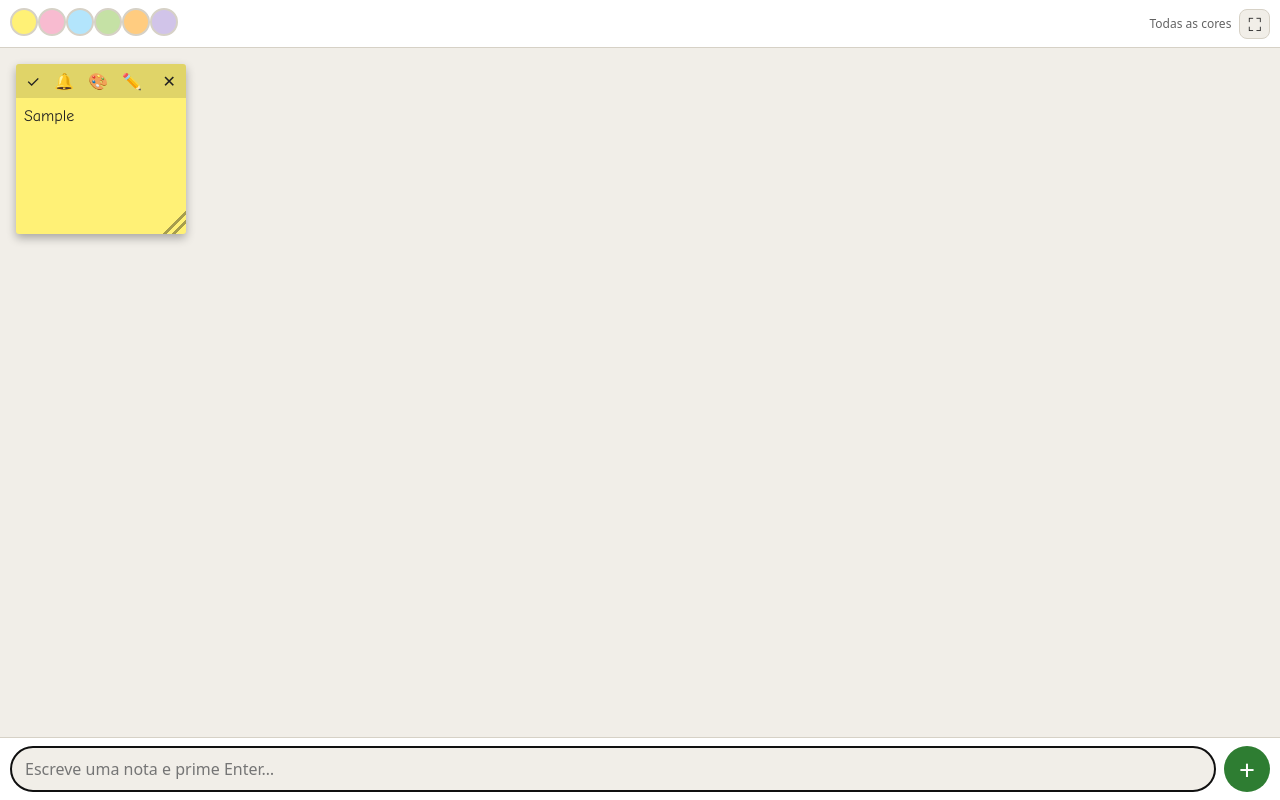
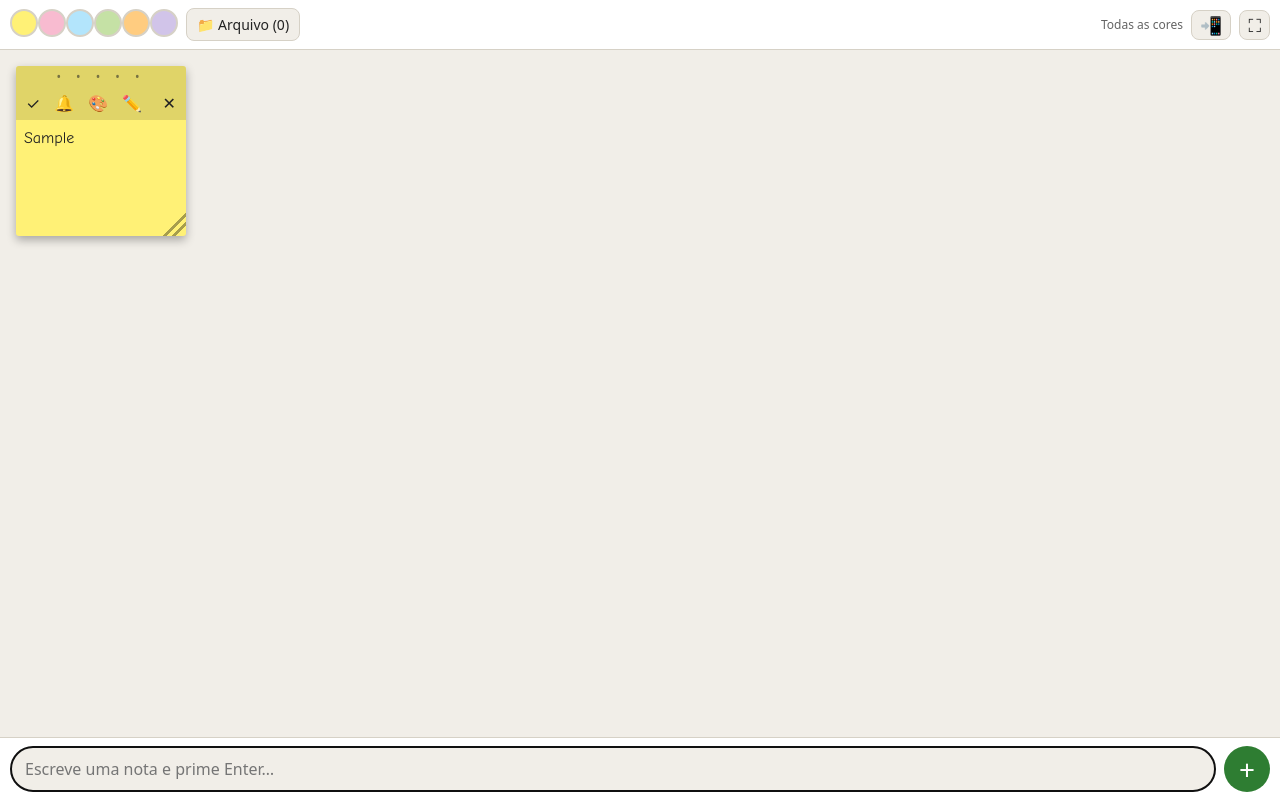
Before and after one commit to RogerCruz2405/Post_It, a website: page index.html in a window 1280 px wide. Both pictures are taken after typing "Sample" into the empty fields and a click on the button "Adicionar nota". Drawn offline with Linux system fonts and the light colour scheme.

Commit message:
Add files via upload

```diff
--- a/index.html
+++ b/index.html
@@ -19,28 +19,30 @@ button{font:inherit;cursor:pointer}
 #add{background:#2e7d32;color:#fff;border:0;border-radius:50%;width:46px;height:46px;font-size:28px;line-height:1;padding:0;flex:none}
 .dot{width:28px;height:28px;border-radius:50%;border:2px solid var(--bd);padding:0}
 .dot.on{border-color:var(--fg);box-shadow:0 0 0 2px var(--bar),0 0 0 4px var(--fg)}
-#lbl{font-size:12px;opacity:.7;margin-left:auto}#fs{background:var(--bg);color:var(--fg);border:1px solid var(--bd);border-radius:8px;font-size:18px;padding:2px 8px}
+#lbl{font-size:12px;opacity:.7;margin-left:auto}#fs,#ar,#ins{background:var(--bg);color:var(--fg);border:1px solid var(--bd);border-radius:8px;font-size:18px;padding:2px 8px}#ar{font-size:14px;padding:6px 10px}
 #board{flex:1;overflow:auto;position:relative;-webkit-overflow-scrolling:touch}
 #sheet{position:relative;width:2000px;height:2000px}
 .note{position:absolute;overflow:hidden;display:flex;flex-direction:column;border-radius:3px;box-shadow:0 4px 10px rgba(0,0,0,.3);color:#222;min-width:120px;min-height:100px}
-.hd{display:flex;align-items:center;gap:2px;padding:2px 4px;background:rgba(0,0,0,.12);cursor:grab;touch-action:none;user-select:none;min-height:30px}
+.hd{display:flex;flex-wrap:wrap;align-items:center;align-content:flex-start;gap:0 2px;padding:0 4px;background:rgba(0,0,0,.12);cursor:grab;touch-action:none;user-select:none;height:54px;box-sizing:border-box;flex:none}.gp{flex:0 0 100%;height:22px;line-height:22px;text-align:center;opacity:.55;letter-spacing:6px;font-size:12px}
 .hd .sp{flex:1}
 .hd button{background:none;border:0;font-size:16px;padding:4px 6px;color:#222}
 .note textarea{flex:1;border:0;background:transparent;resize:none;padding:8px;font:16px/1.35 "Segoe Print","Comic Sans MS",system-ui,sans-serif;color:#222;outline:none;min-height:0}
 .rm{font-size:11px;padding:0 8px 4px;color:#333}
 .rz{position:absolute;right:0;bottom:0;width:26px;height:26px;cursor:nwse-resize;touch-action:none;background:linear-gradient(135deg,transparent 55%,rgba(0,0,0,.35) 55% 62%,transparent 62% 72%,rgba(0,0,0,.35) 72% 79%,transparent 79%)}
 .note.due{animation:p 1s infinite alternate;outline:3px solid #d32f2f}
-.dr{position:absolute;left:0;top:30px;pointer-events:none}.pen .dr{pointer-events:auto;touch-action:none;cursor:crosshair}.pen textarea{pointer-events:none}.er{display:none}.pen .er{display:inline}.pen .bl,.pen .cl,.pen .ok{display:none}.note.done{opacity:.55}.note.done textarea{text-decoration:line-through}.note.done .hd .ok{background:#2e7d32;color:#fff;border-radius:6px}.hd .pn.on,.hd .er.on{background:rgba(0,0,0,.25);border-radius:6px}
+.dr{position:absolute;left:0;top:54px;pointer-events:none}.pen .dr{pointer-events:auto;touch-action:none;cursor:crosshair}.pen textarea{pointer-events:none}.er{display:none}.pen .er{display:inline}.pen .bl,.pen .cl,.pen .ok{display:none}.note.done{opacity:.55}.note.done textarea{text-decoration:line-through}.note.done .hd .ok{background:#2e7d32;color:#fff;border-radius:6px}.hd .pn.on,.hd .er.on{background:rgba(0,0,0,.25);border-radius:6px}
 @keyframes p{to{transform:scale(1.03)}}
 dialog{border:1px solid var(--bd);border-radius:12px;background:var(--bar);color:var(--fg);padding:16px}
 dialog input{font:inherit;padding:6px;margin:8px 0;display:block;width:100%;box-sizing:border-box}
 dialog button{padding:7px 12px;margin:4px 4px 0 0;border-radius:8px;border:1px solid var(--bd);background:var(--bg);color:var(--fg)}
+#arq{width:min(520px,92vw);max-height:80vh;overflow:auto}.ai{display:flex;align-items:center;gap:8px;padding:8px 0;border-bottom:1px solid var(--bd)}.ai i{width:14px;height:14px;border-radius:50%;flex:none}.ai span{flex:1;overflow:hidden;text-overflow:ellipsis;white-space:nowrap}
 #toast{position:fixed;left:50%;transform:translateX(-50%);bottom:calc(16px + env(safe-area-inset-bottom,0px));background:#d32f2f;color:#fff;padding:10px 16px;border-radius:10px;display:none;z-index:99999;max-width:90%}
 </style></head><body>
-<div id="bar"><span id="dots"></span><span id="lbl">Todas as cores</span><button id="fs" title="Ecrã inteiro">⛶</button></div>
+<div id="bar"><span id="dots"></span><button id="ar" title="Arquivo">📁 Arquivo (<span id="arn">0</span>)</button><span id="lbl">Todas as cores</span><button id="ins" title="Instalar">📲</button><button id="fs" title="Ecrã inteiro">⛶</button></div>
 <div id="board"><div id="sheet"></div></div>
 <div id="qa"><input id="qt" placeholder="Escreve uma nota e prime Enter…" enterkeyhint="send" autocomplete="off"><button id="add" aria-label="Adicionar nota">+</button></div>
 <dialog id="dlg"><b>Lembrete</b><input type="datetime-local" id="dt"><button id="ok">Guardar</button><button id="clr">Remover</button><button id="cx">Fechar</button></dialog>
+<dialog id="arq"><b>Arquivo</b><div id="al"></div><button id="acl">Fechar</button></dialog>
 <div id="toast"></div>
 <script>
 const COL=['#fff176','#f8bbd0','#b3e5fc','#c5e1a5','#ffcc80','#d1c4e9'];
@@ -58,14 +60,14 @@ const loc=t=>{const d=new Date(t-new Date(t).getTimezoneOffset()*6e4);return d.t
 function drag(h,fn){h.addEventListener('pointerdown',e=>{if(e.target.closest('button'))return;e.preventDefault();h.setPointerCapture(e.pointerId);const sx=e.clientX,sy=e.clientY;const mv=ev=>fn(ev.clientX-sx,ev.clientY-sy,false);const up=()=>{h.removeEventListener('pointermove',mv);h.removeEventListener('pointerup',up);h.removeEventListener('pointercancel',up);fn(0,0,true)};h.addEventListener('pointermove',mv);h.addEventListener('pointerup',up);h.addEventListener('pointercancel',up);fn(0,0,null)})}
 function build(n){
  const d=document.createElement('div');d.className='note'+(n.due&&!n.ok?' due':'')+(n.ok?' done':'');
- const place=()=>{d.style.cssText=`left:${n.x}px;top:${n.y}px;width:${n.w}px;height:${n.h}px;background:${COL[n.c]};z-index:${n.z};display:${filter<0||filter===n.c?'flex':'none'}`};place();
- d.innerHTML='<div class="hd"><button class="ok" title="Concluir">✓</button><button class="bl" title="Lembrete">🔔</button><button class="cl" title="Mudar cor">🎨</button><button class="pn" title="Caneta">✏️</button><button class="er" title="Borracha">🧽</button><span class="sp"></span><button class="x" title="Apagar">✕</button></div><textarea placeholder="Escreve aqui…"></textarea><canvas class="dr"></canvas><div class="rm"></div><div class="rz"></div>';
+ const place=()=>{d.style.cssText=`left:${n.x}px;top:${n.y}px;width:${n.w}px;height:${n.h}px;background:${COL[n.c]};z-index:${n.z};display:${!n.ok&&(filter<0||filter===n.c)?'flex':'none'}`};place();
+ d.innerHTML='<div class="hd"><div class="gp">• • • • •</div><button class="ok" title="Concluir">✓</button><button class="bl" title="Lembrete">🔔</button><button class="cl" title="Mudar cor">🎨</button><button class="pn" title="Caneta">✏️</button><button class="er" title="Borracha">🧽</button><span class="sp"></span><button class="x" title="Apagar">✕</button></div><textarea placeholder="Escreve aqui…"></textarea><canvas class="dr"></canvas><div class="rm"></div><div class="rz"></div>';
  const ta=d.querySelector('textarea'),rm=d.querySelector('.rm');ta.value=n.t||'';
  const info=()=>{rm.textContent=n.r?'🔔 '+fmt(n.r):''};info();
  ta.oninput=()=>{n.t=ta.value;save()};
  ta.onfocus=()=>{n.z=++S.z;d.style.zIndex=n.z;save()};
  const cv=d.querySelector('canvas');let er=false,dw=false,lx=0,ly=0;
- const fit=()=>{const w=Math.max(60,n.w),h=Math.max(60,n.h-30);const t=document.createElement('canvas');t.width=cv.width;t.height=cv.height;t.getContext('2d').drawImage(cv,0,0);cv.width=w;cv.height=h;cv.getContext('2d').drawImage(t,0,0);cv.style.width=w+'px';cv.style.height=h+'px'};
+ const fit=()=>{const w=Math.max(60,n.w),h=Math.max(60,n.h-54);const t=document.createElement('canvas');t.width=cv.width;t.height=cv.height;t.getContext('2d').drawImage(cv,0,0);cv.width=w;cv.height=h;cv.getContext('2d').drawImage(t,0,0);cv.style.width=w+'px';cv.style.height=h+'px'};
  fit();if(n.d){const im=new Image();im.onload=()=>cv.getContext('2d').drawImage(im,0,0);im.src=n.d}
  d.querySelector('.pn').onclick=function(){const on=d.classList.toggle('pen');this.classList.toggle('on',on)};
  d.querySelector('.er').onclick=function(){er=!er;this.classList.toggle('on',er)};
@@ -77,7 +79,7 @@ function build(n){
  drag(d.querySelector('.hd'),(dx,dy,s)=>{if(s===null){ox=n.x;oy=n.y;n.z=++S.z;d.style.zIndex=n.z;return}if(s){save();return}n.x=Math.max(0,Math.min(1900,ox+dx));n.y=Math.max(0,Math.min(1900,oy+dy));d.style.left=n.x+'px';d.style.top=n.y+'px'});
  drag(d.querySelector('.rz'),(dx,dy,s)=>{if(s===null){ow=n.w;oh=n.h;return}if(s){fit();save();return}n.w=Math.max(120,ow+dx);n.h=Math.max(100,oh+dy);d.style.width=n.w+'px';d.style.height=n.h+'px'});
  d.querySelector('.cl').onclick=()=>{n.c=(n.c+1)%COL.length;save();place()};
- d.querySelector('.ok').onclick=()=>{n.ok=!n.ok;if(n.ok){n.due=false;n.fired=true}save();d._upd();sync(n)};
+ d.querySelector('.ok').onclick=()=>{n.ok=!n.ok;if(n.ok){n.due=false;n.fired=true}save();d._upd();cnt();sync(n)};
  d.querySelector('.x').onclick=()=>{if((!n.t&&!n.d)||confirm('Apagar esta nota?')){n.r=0;sync(n);S.notes=S.notes.filter(m=>m!==n);save();d.remove()}};
  d.querySelector('.bl').onclick=()=>{cur=n;$('dt').value=n.r?loc(n.r):'';$('dlg').showModal();try{if('Notification'in window&&Notification.permission==='default')Notification.requestPermission()}catch(e){}};
  d._upd=()=>{d.classList.toggle('due',!!n.due&&!n.ok);d.classList.toggle('done',!!n.ok);info();place()};
@@ -92,7 +94,17 @@ $('clr').onclick=e=>{e.preventDefault();if(cur){cur.r=0;cur.due=false;save();cur
 $('cx').onclick=e=>{e.preventDefault();$('dlg').close()};
 function check(){const now=Date.now();S.notes.forEach(n=>{if(n.r&&n.r<=now&&!n.fired&&!n.ok){n.fired=true;n.due=true;save();n._el&&n._el._upd();const m='Lembrete: '+((n.t||'nota sem texto').slice(0,60));const t=$('toast');t.textContent=m;t.style.display='block';setTimeout(()=>t.style.display='none',8000);try{if('Notification'in window&&Notification.permission==='granted')new Notification('Post-it',{body:m});if(navigator.vibrate)navigator.vibrate([200,100,200])}catch(e){}}})}
 $('fs').onclick=()=>{try{document.fullscreenElement?document.exitFullscreen():document.documentElement.requestFullscreen()}catch(e){}};
+function cnt(){$('arn').textContent=S.notes.filter(n=>n.ok).length}
+function arch(){const l=$('al');l.innerHTML='';const a=S.notes.filter(n=>n.ok);cnt();if(!a.length){l.textContent='Sem notas arquivadas.';return}a.forEach(n=>{const r=document.createElement('div');r.className='ai';const c=document.createElement('i');c.style.background=COL[n.c];const t=document.createElement('span');t.textContent=(n.t||(n.d?'(desenho)':'(sem texto)')).replace(/\s+/g,' ');const b=document.createElement('button');b.textContent='Restaurar';b.onclick=()=>{n.ok=false;save();n._el._upd();arch()};const x=document.createElement('button');x.textContent='Apagar';x.onclick=()=>{if(confirm('Apagar para sempre?')){n.r=0;sync(n);S.notes=S.notes.filter(m=>m!==n);n._el.remove();save();arch()}};r.append(c,t,b,x);l.appendChild(r)})}
+$('ar').onclick=()=>{arch();$('arq').showModal()};$('acl').onclick=()=>$('arq').close();
+let dip=null;addEventListener('beforeinstallprompt',e=>{e.preventDefault();dip=e});
+async function diag(){if(dip){dip.prompt();return}
+const r=[];r.push(location.protocol==='https:'?'✓ Endereço seguro (https)':'✗ Precisa de https');
+for(const f of ['manifest.json','sw.js','icons/icon-192.png','icons/icon-512.png']){try{const x=await fetch(f,{cache:'no-store'});r.push((x.ok?'✓ ':'✗ ')+f+(x.ok?'':' (não encontrado)'))}catch(e){r.push('✗ '+f)}}
+r.push(navigator.serviceWorker&&navigator.serviceWorker.controller?'✓ Service worker ativo':'✗ Service worker ainda não ativo (recarrega a página e tenta outra vez)');
+alert('O Chrome ainda não oferece a instalação.\n\n'+r.join('\n')+'\n\nSe tudo estiver certo, abre o menu ⋮ do Chrome e procura "Instalar app".')}
+$('ins').onclick=diag;if(matchMedia('(display-mode: standalone)').matches||LN())$('ins').style.display='none';
 $('toast').onclick=()=>{$('toast').style.display='none'};
 try{if('serviceWorker' in navigator&&location.protocol.startsWith('http')&&!LN())navigator.serviceWorker.register('sw.js')}catch(e){}
-dots();render();check();setInterval(check,15000);
+dots();render();cnt();check();setInterval(check,15000);
 </script></body></html>
```
